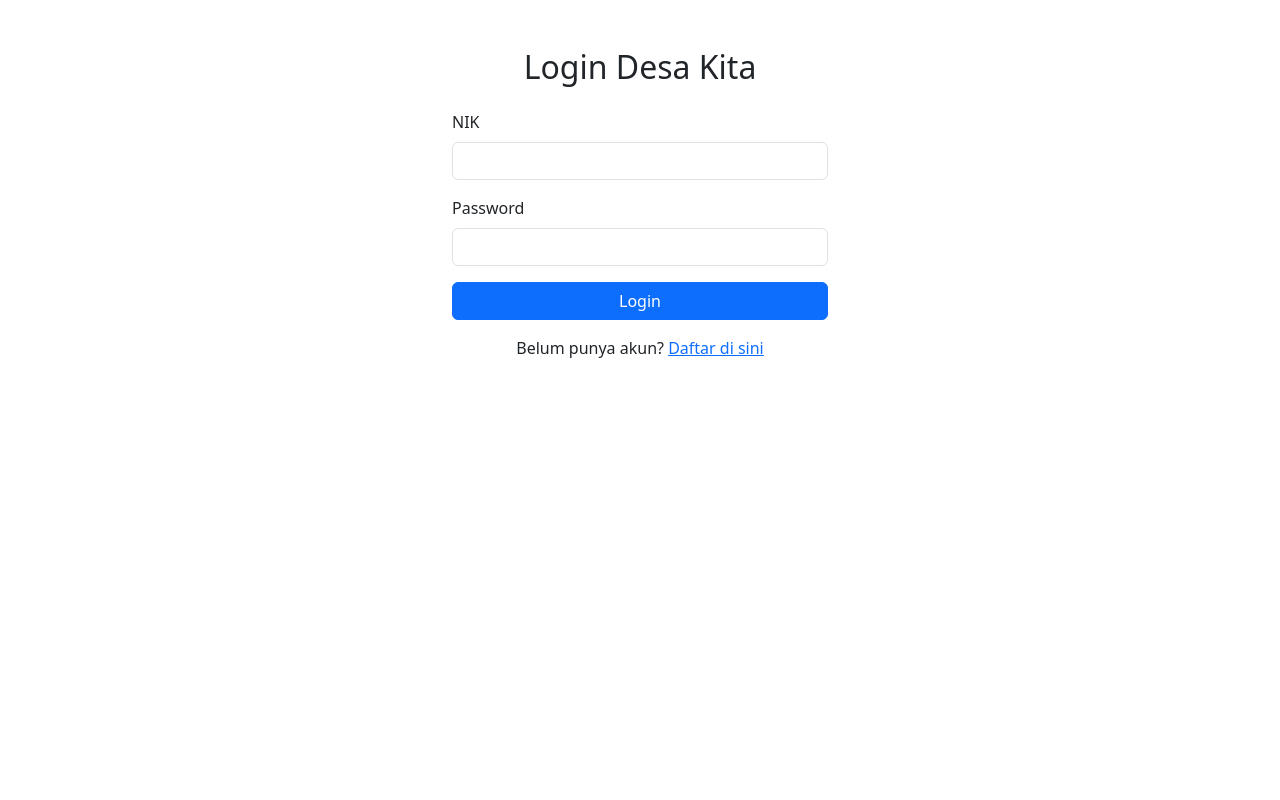
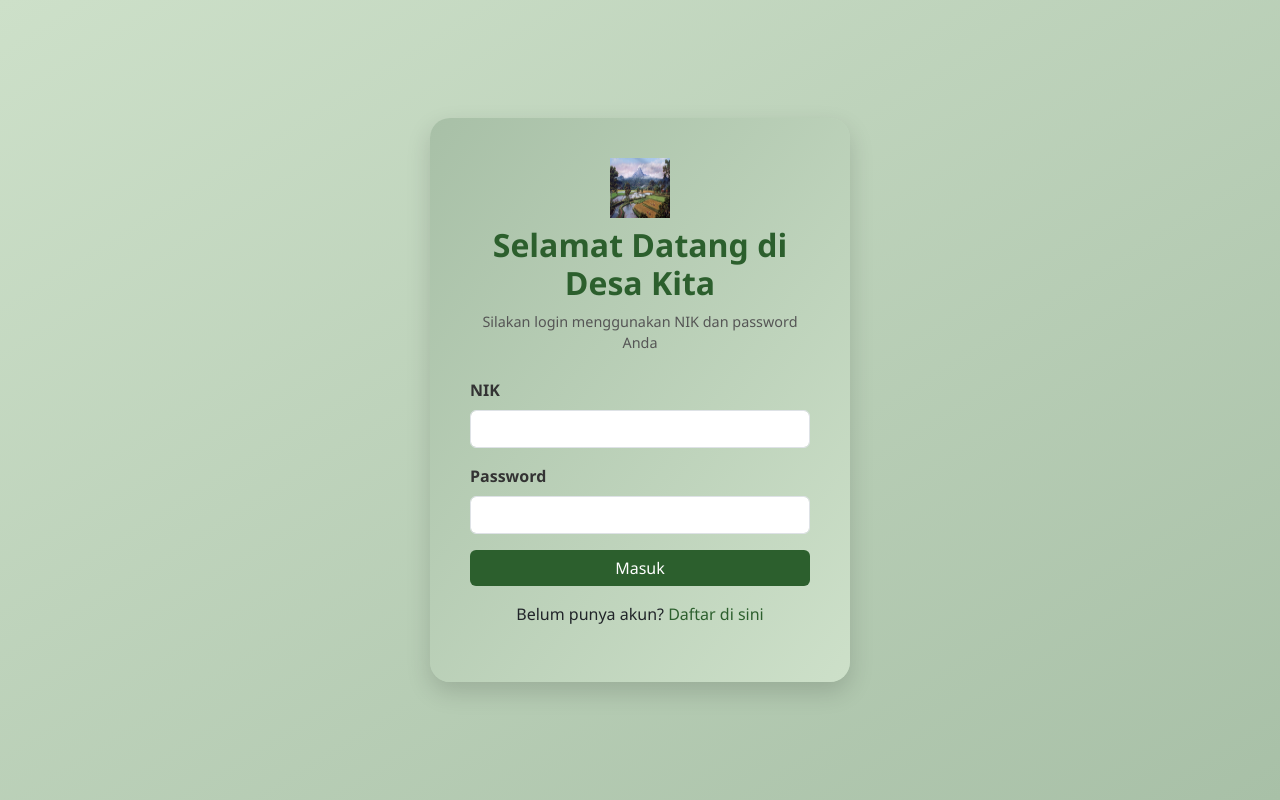
Before and after one commit to efhaes/DESA, a Django app: page /login/ in a window 1280 px wide. Run offline with Django 4.2, Linux system fonts and the light colour scheme.

Commit message:
main wir

```diff
--- /dev/null
+++ b/kembang/static/css/login.css
@@ -0,0 +1,73 @@
+/* login.css */
+body, html {
+  height: 100%;
+  margin: 0;
+  font-family: 'Segoe UI', Tahoma, Geneva, Verdana, sans-serif;
+  background: linear-gradient(to bottom right, #cde0c9, #a8c0a7);
+}
+
+.login-wrapper {
+  height: 100vh;
+}
+
+.login-box {
+  background: linear-gradient(to bottom right, #a8c0a7,#cde0c9);
+  padding: 40px;
+  border-radius: 20px;
+  width: 100%;
+  max-width: 420px;
+  box-shadow: 0 10px 25px rgba(0, 0, 0, 0.15);
+  animation: fadeInUp 1s ease-out;
+}
+
+.logo-desa {
+  width: 60px;
+  height: 60px;
+}
+
+.login-title {
+  font-weight: bold;
+  color: #2c5f2d;
+}
+
+.login-subtitle {
+  font-size: 0.9rem;
+  color: #555;
+}
+
+.form-label {
+  font-weight: 600;
+  color: #333;
+}
+
+.btn-success {
+  background-color: #2c5f2d;
+  border: none;
+  transition: background-color 0.3s ease;
+}
+
+.btn-success:hover {
+  background-color: #214622;
+}
+
+a {
+  color: #2c5f2d;
+  text-decoration: none;
+  font-weight: 500;
+}
+
+a:hover {
+  text-decoration: underline;
+}
+
+/* Optional animation (if you don't use AOS for this) */
+@keyframes fadeInUp {
+  from {
+    opacity: 0;
+    transform: translateY(30px);
+  }
+  to {
+    opacity: 1;
+    transform: translateY(0);
+  }
+}
--- a/kembang/templates/surat/login.html
+++ b/kembang/templates/surat/login.html
@@ -1,13 +1,28 @@
+
+{% load static %}
 <!DOCTYPE html>
 <html lang="id">
 <head>
   <meta charset="UTF-8" />
   <title>Login - Desa Kita</title>
+
+  <!-- Bootstrap CSS -->
   <link href="https://cdn.jsdelivr.net/npm/bootstrap@5.3.3/dist/css/bootstrap.min.css" rel="stylesheet" />
+
+  <!-- AOS CSS -->
+  <link href="https://cdn.jsdelivr.net/npm/aos@2.3.4/dist/aos.css" rel="stylesheet" />
+
+  <!-- Custom CSS -->
+  <link rel="stylesheet" href="{% static 'css/login.css' %}">
 </head>
 <body>
-  <div class="container mt-5" style="max-width: 400px;">
-    <h2 class="mb-4 text-center">Login Desa Kita</h2>
+  <div class="login-wrapper d-flex justify-content-center align-items-center">
+    <div class="login-box" data-aos="zoom-in" data-aos-duration="1000">
+      <div class="text-center mb-4" data-aos="fade-down" data-aos-delay="200">
+        <img src="{% static '/img/backgorund.jpg' %}" alt="Logo Desa" class="logo-desa mb-2" />
+        <h2 class="login-title">Selamat Datang di Desa Kita</h2>
+        <p class="login-subtitle">Silakan login menggunakan NIK dan password Anda</p>
+      </div>
 
       {% if messages %}
         {% for message in messages %}
@@ -27,14 +42,22 @@
           <label for="password" class="form-label">Password</label>
           <input type="password" name="password" id="password" class="form-control" required />
         </div>
-      <button type="submit" class="btn btn-primary w-100">Login</button>
+        <button type="submit" class="btn btn-success w-100">Masuk</button>
       </form>
 
       <p class="mt-3 text-center">
         Belum punya akun? <a href="{% url 'register' %}">Daftar di sini</a>
       </p>
     </div>
+  </div>
 
+  <!-- Bootstrap JS -->
   <script src="https://cdn.jsdelivr.net/npm/bootstrap@5.3.3/dist/js/bootstrap.bundle.min.js"></script>
+
+  <!-- AOS JS -->
+  <script src="https://cdn.jsdelivr.net/npm/aos@2.3.4/dist/aos.js"></script>
+  <script>
+    AOS.init();
+  </script>
 </body>
 </html>
```
Also changed, not shown: kembang/static/img/backgorund.jpg (added). Lines whose indentation alone changed are shown as unchanged.
